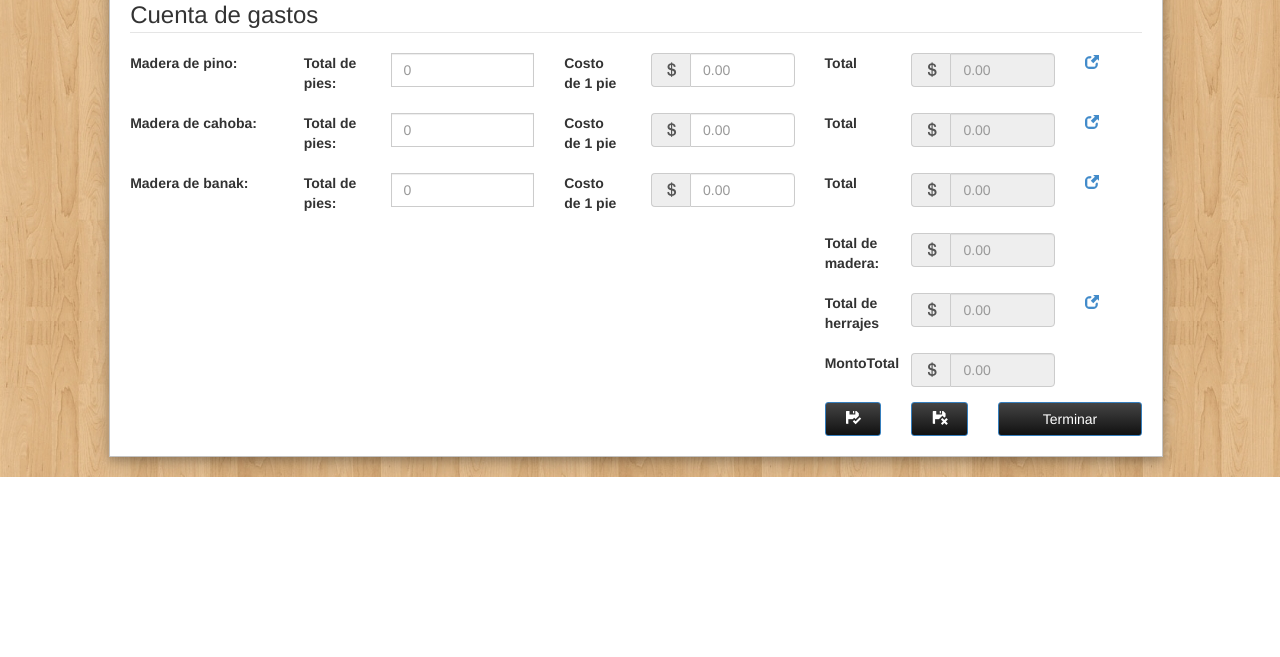
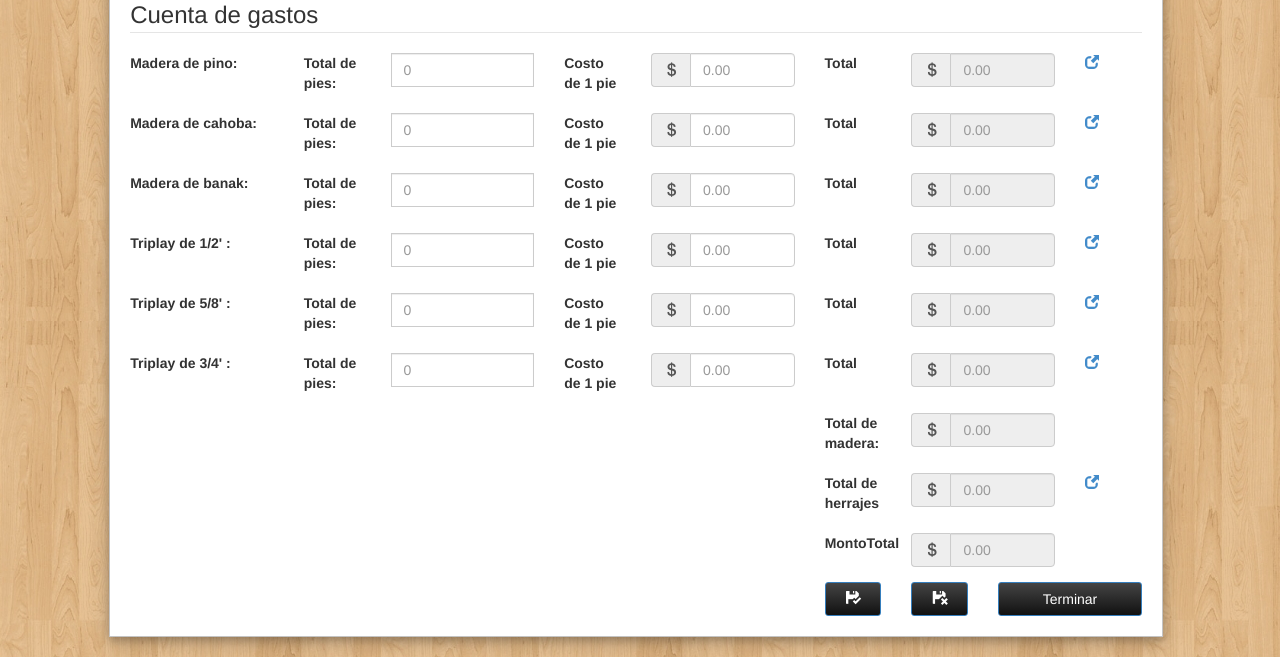
Before and after one commit to isc570castro/App_Carpinteria, a PHP site: page /dom/view/admin/presupuestos/detallesPresupuesto.php?idPresupuesto=1 in a window 1280 px wide. Shown: the part 479-1136 px from the top of the page. Before the commit the page ends 956 px from the top, so only its background shows below. Run offline with PHP 8.4, Linux system fonts and the light colour scheme; the visitor is signed in with stand-in values (Sample User, id 1); data that the repository does not hold is empty.

Commit message:
actualizacion

```diff
--- a/dom/view/admin/presupuestos/detallesPresupuesto.php
+++ b/dom/view/admin/presupuestos/detallesPresupuesto.php
@@ -276,6 +276,87 @@
  </div>
  </div>
  <div class="form-group row">
+  <label for="example-search-input" class="col-xs-2 col-md-2 col-form-label">Triplay de 1/2' :</label>
+  <label for="example-search-input" class="col-xs-2 col-md-1 col-form-label">Total de pies:</label>
+  <div class=" col-xs-10 col-md-2">
+   <div class="input-group">
+    <input class="form-control" type="text" id="totalPiesBanak" value="<?php echo $rows2['totalPiesBanak']?>" placeholder="0" name="totalPiesBanak">
+  </div>
+</div>
+<label for="example-search-input" class="col-xs-2 col-md-1 col-form-label">Costo de 1 pie</label>
+<div class=" col-xs-10 col-md-2">
+ <div class="input-group"> <span class="input-group-addon"><i class="glyphicon glyphicon-usd"></i></span>
+  <input class="form-control" onblur="calcularTotalBanak();" type="text" id="precioPieBanak" value="<?php echo $rows2['precioPieBanak']?>" placeholder="0.00" name="precioPieBanak">
+</div>
+</div>
+<label for="example-search-input" class="col-xs-2 col-md-1 col-form-label">Total</label>
+<div class=" col-xs-10 col-md-2">
+ <div class="input-group"> <span class="input-group-addon"><i class="glyphicon glyphicon-usd"></i></span>
+  <input class="form-control" type="text" id="precioBanak" value="<?php echo $rows2['montoTotalBanak']?>" readonly placeholder="0.00" name="precioBanak">
+</div>
+</div>
+<div class=" col-xs-10 col-md-1">
+ <div class="input-group">
+   <a href="costoenMaderaBanak.php?idPresupuesto=<?php echo $idPresupuesto; ?>">
+     <span class="glyphicon glyphicon-new-window"></span></a>
+   </div>
+ </div>
+ </div>
+ <div class="form-group row">
+  <label for="example-search-input" class="col-xs-2 col-md-2 col-form-label">Triplay de 5/8' :</label>
+  <label for="example-search-input" class="col-xs-2 col-md-1 col-form-label">Total de pies:</label>
+  <div class=" col-xs-10 col-md-2">
+   <div class="input-group">
+    <input class="form-control" type="text" id="totalPiesBanak" value="<?php echo $rows2['totalPiesBanak']?>" placeholder="0" name="totalPiesBanak">
+  </div>
+</div>
+<label for="example-search-input" class="col-xs-2 col-md-1 col-form-label">Costo de 1 pie</label>
+<div class=" col-xs-10 col-md-2">
+ <div class="input-group"> <span class="input-group-addon"><i class="glyphicon glyphicon-usd"></i></span>
+  <input class="form-control" onblur="calcularTotalBanak();" type="text" id="precioPieBanak" value="<?php echo $rows2['precioPieBanak']?>" placeholder="0.00" name="precioPieBanak">
+</div>
+</div>
+<label for="example-search-input" class="col-xs-2 col-md-1 col-form-label">Total</label>
+<div class=" col-xs-10 col-md-2">
+ <div class="input-group"> <span class="input-group-addon"><i class="glyphicon glyphicon-usd"></i></span>
+  <input class="form-control" type="text" id="precioBanak" value="<?php echo $rows2['montoTotalBanak']?>" readonly placeholder="0.00" name="precioBanak">
+</div>
+</div>
+<div class=" col-xs-10 col-md-1">
+ <div class="input-group">
+   <a href="costoenMaderaBanak.php?idPresupuesto=<?php echo $idPresupuesto; ?>">
+     <span class="glyphicon glyphicon-new-window"></span></a>
+   </div>
+ </div>
+ </div>
+ <div class="form-group row">
+  <label for="example-search-input" class="col-xs-2 col-md-2 col-form-label">Triplay de 3/4' :</label>
+  <label for="example-search-input" class="col-xs-2 col-md-1 col-form-label">Total de pies:</label>
+  <div class=" col-xs-10 col-md-2">
+   <div class="input-group">
+    <input class="form-control" type="text" id="totalPiesBanak" value="<?php echo $rows2['totalPiesBanak']?>" placeholder="0" name="totalPiesBanak">
+  </div>
+</div>
+<label for="example-search-input" class="col-xs-2 col-md-1 col-form-label">Costo de 1 pie</label>
+<div class=" col-xs-10 col-md-2">
+ <div class="input-group"> <span class="input-group-addon"><i class="glyphicon glyphicon-usd"></i></span>
+  <input class="form-control" onblur="calcularTotalBanak();" type="text" id="precioPieBanak" value="<?php echo $rows2['precioPieBanak']?>" placeholder="0.00" name="precioPieBanak">
+</div>
+</div>
+<label for="example-search-input" class="col-xs-2 col-md-1 col-form-label">Total</label>
+<div class=" col-xs-10 col-md-2">
+ <div class="input-group"> <span class="input-group-addon"><i class="glyphicon glyphicon-usd"></i></span>
+  <input class="form-control" type="text" id="precioBanak" value="<?php echo $rows2['montoTotalBanak']?>" readonly placeholder="0.00" name="precioBanak">
+</div>
+</div>
+<div class=" col-xs-10 col-md-1">
+ <div class="input-group">
+   <a href="costoenMaderaBanak.php?idPresupuesto=<?php echo $idPresupuesto; ?>">
+     <span class="glyphicon glyphicon-new-window"></span></a>
+   </div>
+ </div>
+ </div>
+ <div class="form-group row">
   <label for="example-search-input" class="col-xs-2 col-md-1 col-form-label col-md-offset-8">Total de madera:</label>
   <div class=" col-xs-10 col-md-2">
    <div class="input-group"> <span class="input-group-addon"><i class="glyphicon glyphicon-usd"></i></span>
```
Also changed, not shown: 1 other file.
